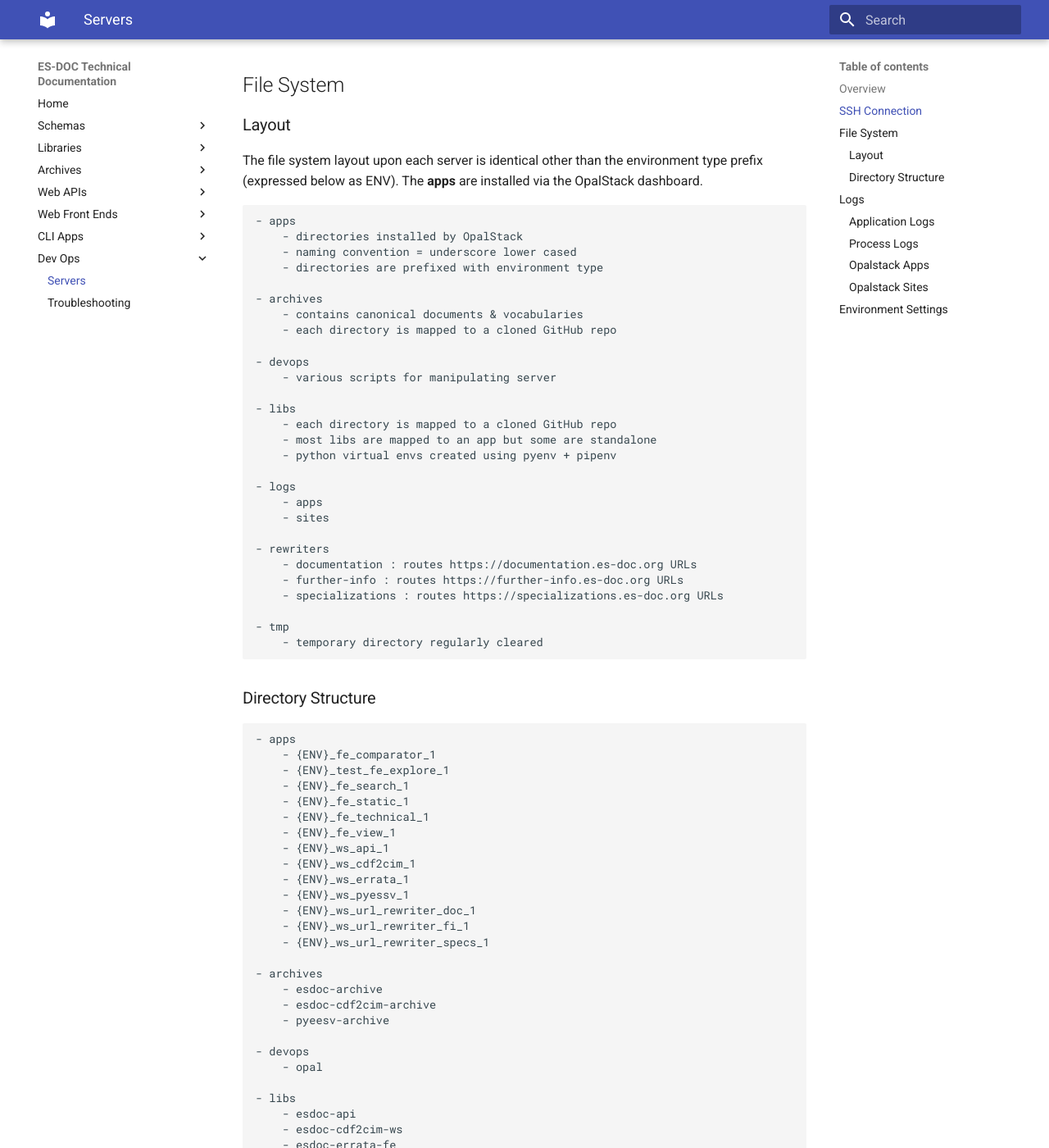
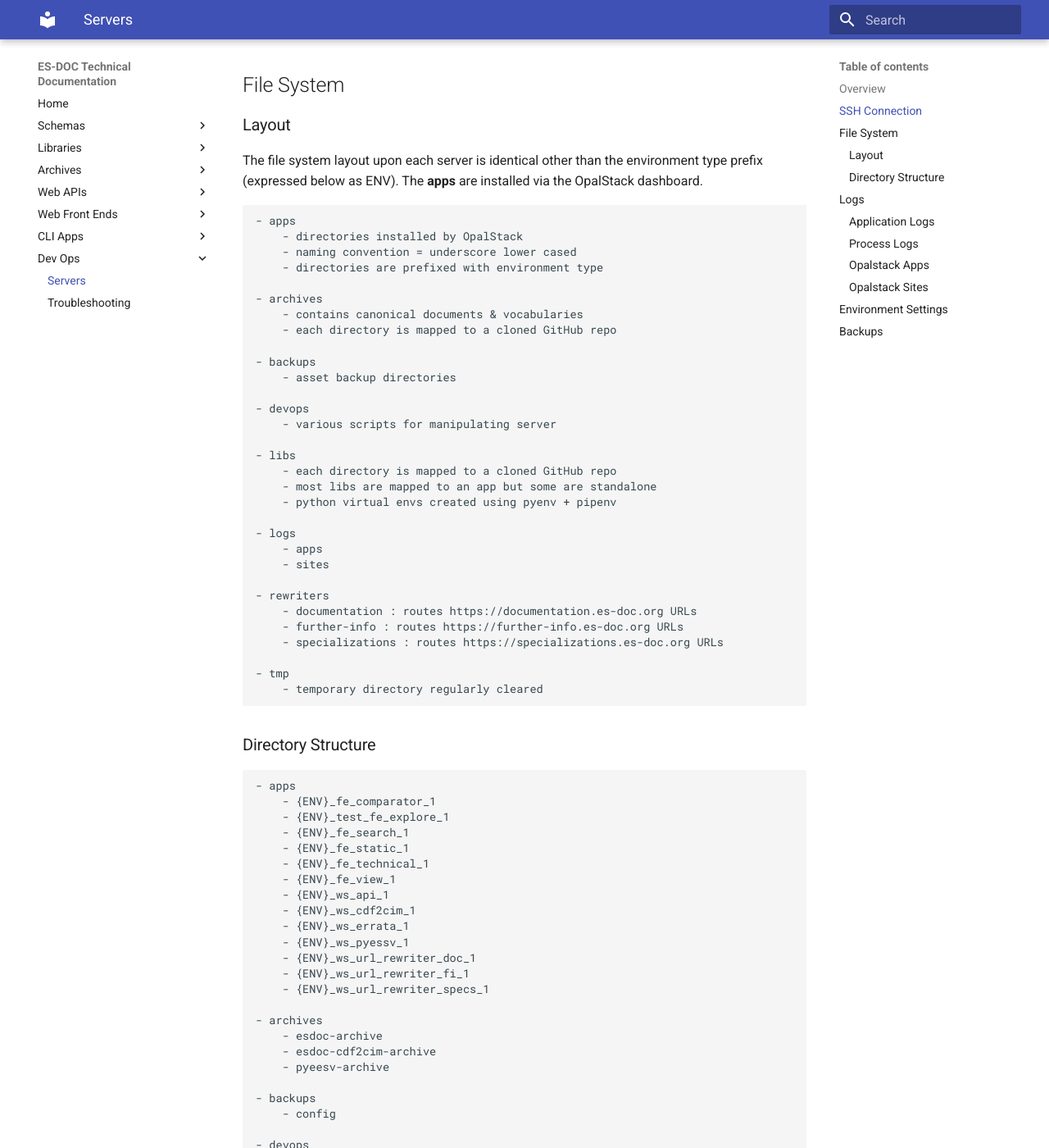
Before and after one commit to ES-DOC/esdoc-technical, an MkDocs documentation site: the page built from docs/devops/servers.md, in a window 1280 px wide and 1400 px high, scrolled down 469 px. Shown: the whole window at 82% size. Built offline with MkDocs 1.6.1 and Material for MkDocs 9.7.7, drawn with Linux system fonts in a browser that asks for light colours; some of the changed text lies outside the part shown.

Commit message:
1. Added backups folder.

````diff
--- a/docs/devops/servers.md
+++ b/docs/devops/servers.md
@@ -29,6 +29,9 @@ The file system layout upon each server is identical other than the environment
 - archives
     - contains canonical documents & vocabularies
     - each directory is mapped to a cloned GitHub repo
+
+- backups
+    - asset backup directories
 
 - devops
     - various scripts for manipulating server
@@ -73,6 +76,9 @@ The file system layout upon each server is identical other than the environment
     - esdoc-archive
     - esdoc-cdf2cim-archive
     - pyeesv-archive
+
+- backups
+    - config
 
 - devops
     - opal
@@ -212,3 +218,7 @@ For example:
 - $HOME/.esdoc/credentials
     - sets credentials for connecting to external services - typically GitHub
 ```
+
+## Backups
+
+Configuration files & databases are backed upto the `~/backups` folder.  Opalstack automatically backs up all databases.
````
